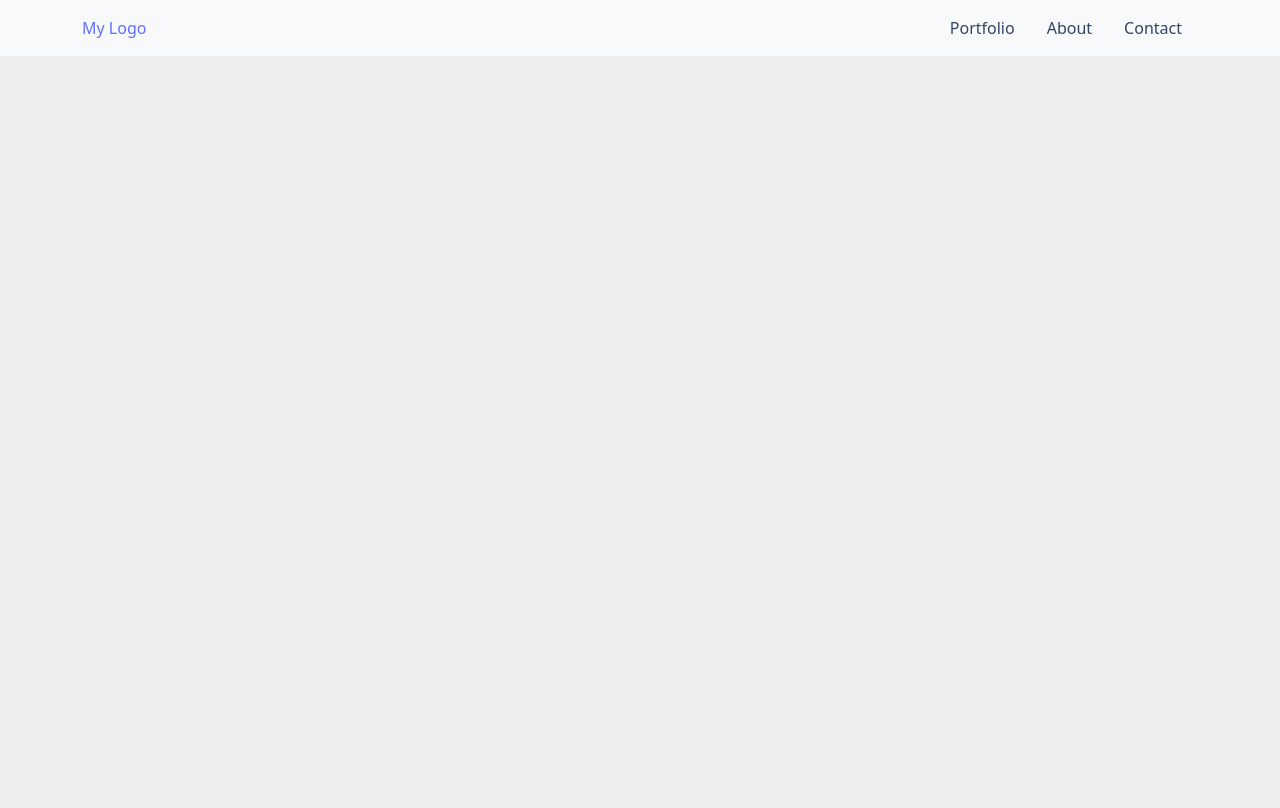
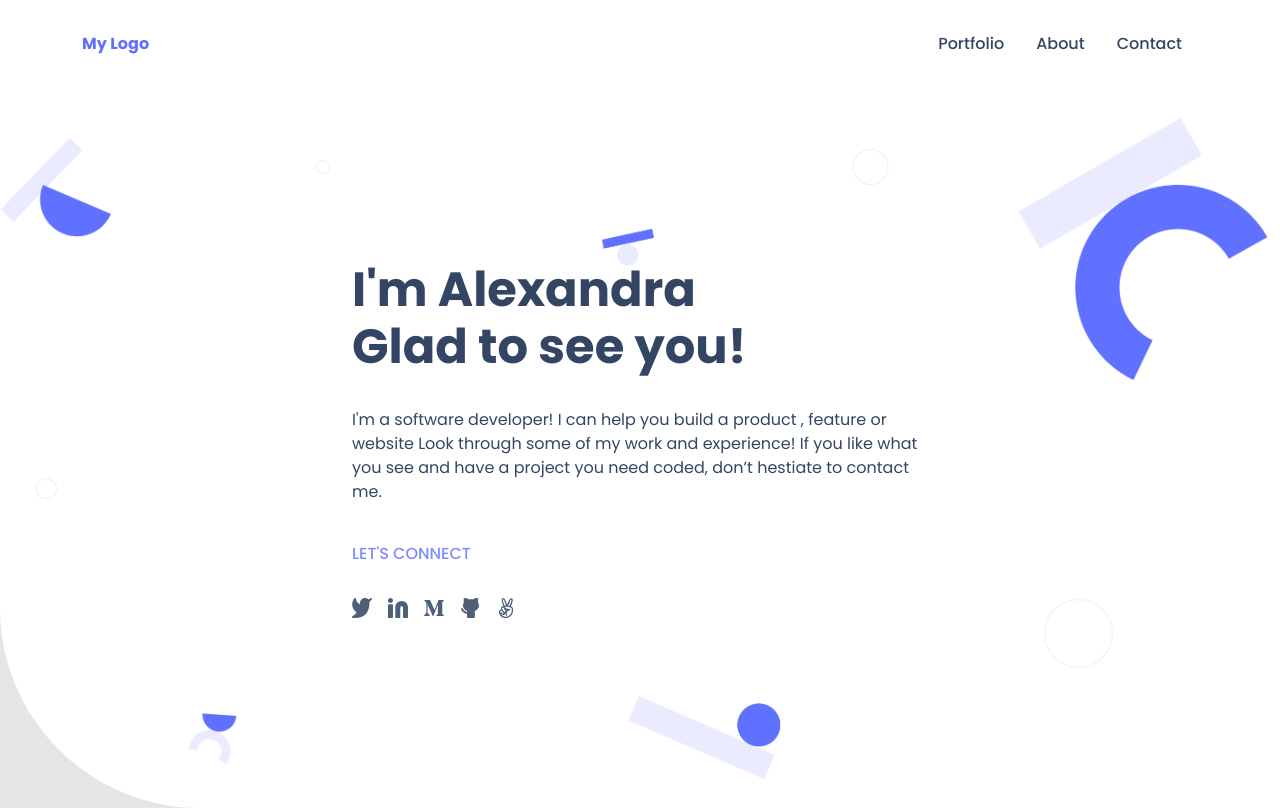
Before and after one commit to mahabubx7/bootstrap-pair-project, a website: page index.html in a window 1280 px wide. Drawn offline with nearby package versions, Linux system fonts and the light colour scheme.

Commit message:
:rocket: header-headline-added

```diff
--- a/index.html
+++ b/index.html
@@ -5,6 +5,10 @@
   <meta http-equiv="X-UA-Compatible" content="IE=edge">
   <meta name="viewport" content="width=device-width, initial-scale=1.0">
   <title>Bootstrap Pair Programming</title>
+  <!-- Fonts -->
+  <link rel="preconnect" href="https://fonts.googleapis.com">
+  <link rel="preconnect" href="https://fonts.gstatic.com" crossorigin>
+  <link href="https://fonts.googleapis.com/css2?family=Poppins:wght@400;500;600;700&display=swap" rel="stylesheet">
   <!-- CSS -->
   <link href="https://cdn.jsdelivr.net/npm/bootstrap@5.0.2/dist/css/bootstrap.min.css" rel="stylesheet" integrity="sha384-EVSTQN3/azprG1Anm3QDgpJLIm9Nao0Yz1ztcQTwFspd3yD65VohhpuuCOmLASjC" crossorigin="anonymous">
   <link rel="stylesheet" href="styles.css">
@@ -12,9 +16,9 @@
 <body>
   <!-- Header -->
   <header>
-    <nav id="top" class="bg-light py-2">
+    <nav id="top" class="py-4">
       <div class="container d-flex justify-content-between align-items-center">
-        <span class="logo text-capitalize">my logo</span> <!-- //Logo-->
+        <span class="logo text-capitalize fw-bold">my logo</span> <!-- //Logo-->
 
         <!-- Menu -->
         <ul class="nav text-capitalize" id="menu">
@@ -33,7 +37,24 @@
   </header> <!-- //Header -->
 
   <!--Content Area-->
-  <main></main> <!-- //Content Area-->
+  <main>
+    <!-- Headline Section -->
+    <section id="headline">
+      <div class="container d-flex flex-column gap-4 align-items-start justify-content-center">
+        <h1 class="fw-bold">I'm Alexandra <br>
+          Glad to see you!</h1>
+        <p>I'm a software developer! I can help you build a product , feature or website Look through some of my work and experience! If you like what you see and have a project you need coded, don’t hestiate to contact me.</p>
+        <h3>LET'S CONNECT</h3>
+        <ul id="social-links" class="list-unstyled d-flex align-items-center gap-3">
+          <li><a href="#"><i class="icon icon-tw"></i></a></li>
+          <li><a href="#"><i class="icon icon-ln"></i></a></li>
+          <li><a href="#"><i class="icon icon-md"></i></a></li>
+          <li><a href="#"><i class="icon icon-gh"></i></a></li>
+          <li><a href="#"><i class="icon icon-an"></i></a></li>
+        </ul>
+      </div>
+    </section> <!-- //Headline Section-->
+  </main> <!-- //Content Area-->
 
   <!-- Footer -->
   <footer></footer> <!-- //Footer-->
--- a/styles.css
+++ b/styles.css
@@ -3,15 +3,33 @@
 html { scroll-behavior: smooth; }
 
 body {
-  background-color: #eee;
+  background-color: #e5e5e5;
   color: #344563;
+  font-family: 'Poppins', sans-serif;
 }
+
+h1 { font-size: 3rem; }
+
+h3 { font-size: 1rem; }
+
+header { background-color: #fff; }
+
+a,
+button,
+.logo {
+  cursor: pointer;
+}
+
+p { color: #344563; }
 
 .logo {
   color: #6070ff;
 }
 
-.nav-link { color: #344563; }
+.nav-link {
+  color: #344563;
+  font-weight: 500;
+}
 
 .btn-template-light {
   color: #6070ff;
@@ -22,3 +40,42 @@ body {
   background-color: #6070ff;
   color: #fff;
 }
+
+.icon {
+  display: inline-block;
+  text-align: center;
+  vertical-align: middle;
+  width: 20px;
+  height: 20px;
+  background-repeat: no-repeat;
+  background-size: contain;
+  background-position: center;
+}
+
+.icon-tw { background-image: url('./images/twitter.svg'); }
+
+.icon-ln { background-image: url('./images/Linkedin-icon.svg'); }
+
+.icon-md { background-image: url('./images/medium.svg'); }
+
+.icon-gh { background-image: url('./images/github.svg'); }
+
+.icon-an { background-image: url('./images/angellist.svg'); }
+
+section#headline {
+  background-color: #fff;
+  background-image: url('./images/Header-background@2x.png');
+  background-repeat: no-repeat;
+  background-size: contain;
+  background-position: center;
+  border-radius: 0 0 0 200px;
+}
+
+section#headline .container {
+  min-height: 90vh;
+  max-width: 600px;
+  width: 70%;
+  margin: 0 auto;
+}
+
+section#headline h3 { color: #7f8cff; }
```
